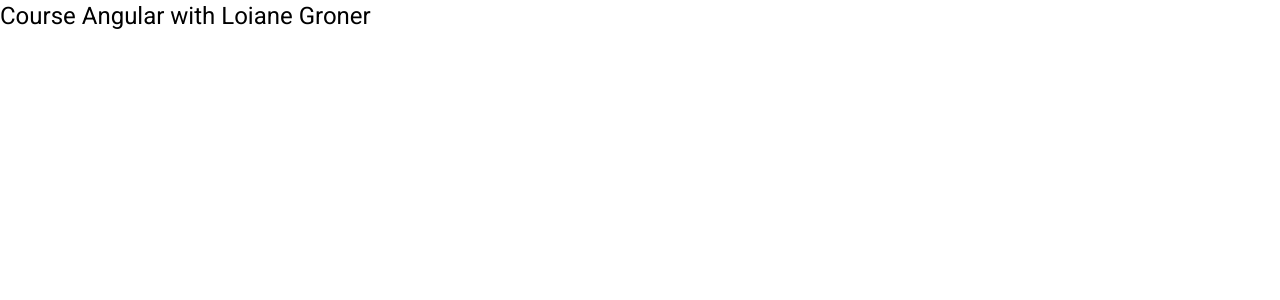
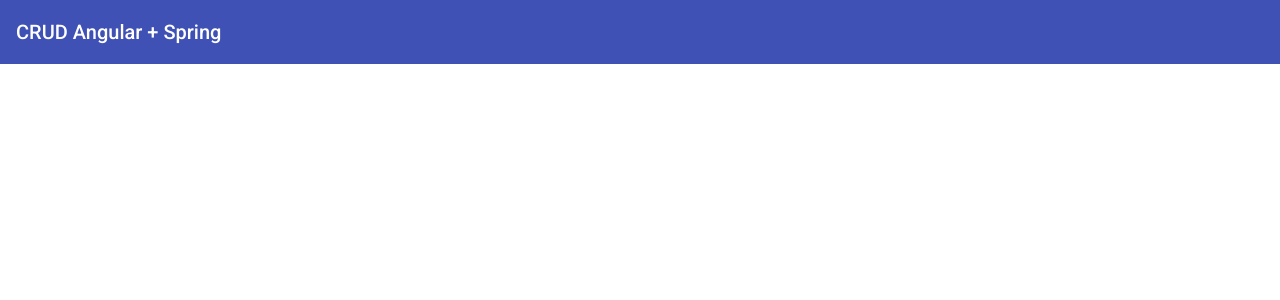
Before and after one commit to renanrcs/Course_Angular-Spring_Loiane, an Angular app: page / in a window 1280 px wide. Shown: the top 300 px of the page. Built offline with nearby package versions, Linux system fonts and the light colour scheme.

Commit message:
creating toolbar

```diff
--- a/src/app/app.component.html
+++ b/src/app/app.component.html
@@ -1 +1,3 @@
-<h1>Course Angular with Loiane Groner</h1>
+<mat-toolbar color="primary">
+  <span>CRUD Angular + Spring</span>
+</mat-toolbar>
--- a/src/app/app.module.ts
+++ b/src/app/app.module.ts
@@ -1,9 +1,10 @@
 import { NgModule } from '@angular/core';
+import { MatToolbarModule } from '@angular/material/toolbar';
 import { BrowserModule } from '@angular/platform-browser';
+import { BrowserAnimationsModule } from '@angular/platform-browser/animations';
 
 import { AppRoutingModule } from './app-routing.module';
 import { AppComponent } from './app.component';
-import { BrowserAnimationsModule } from '@angular/platform-browser/animations';
 
 @NgModule({
   declarations: [
@@ -12,7 +13,8 @@
   imports: [
     BrowserModule,
     AppRoutingModule,
-    BrowserAnimationsModule
+    BrowserAnimationsModule,
+    MatToolbarModule
   ],
   providers: [],
   bootstrap: [AppComponent]
```
